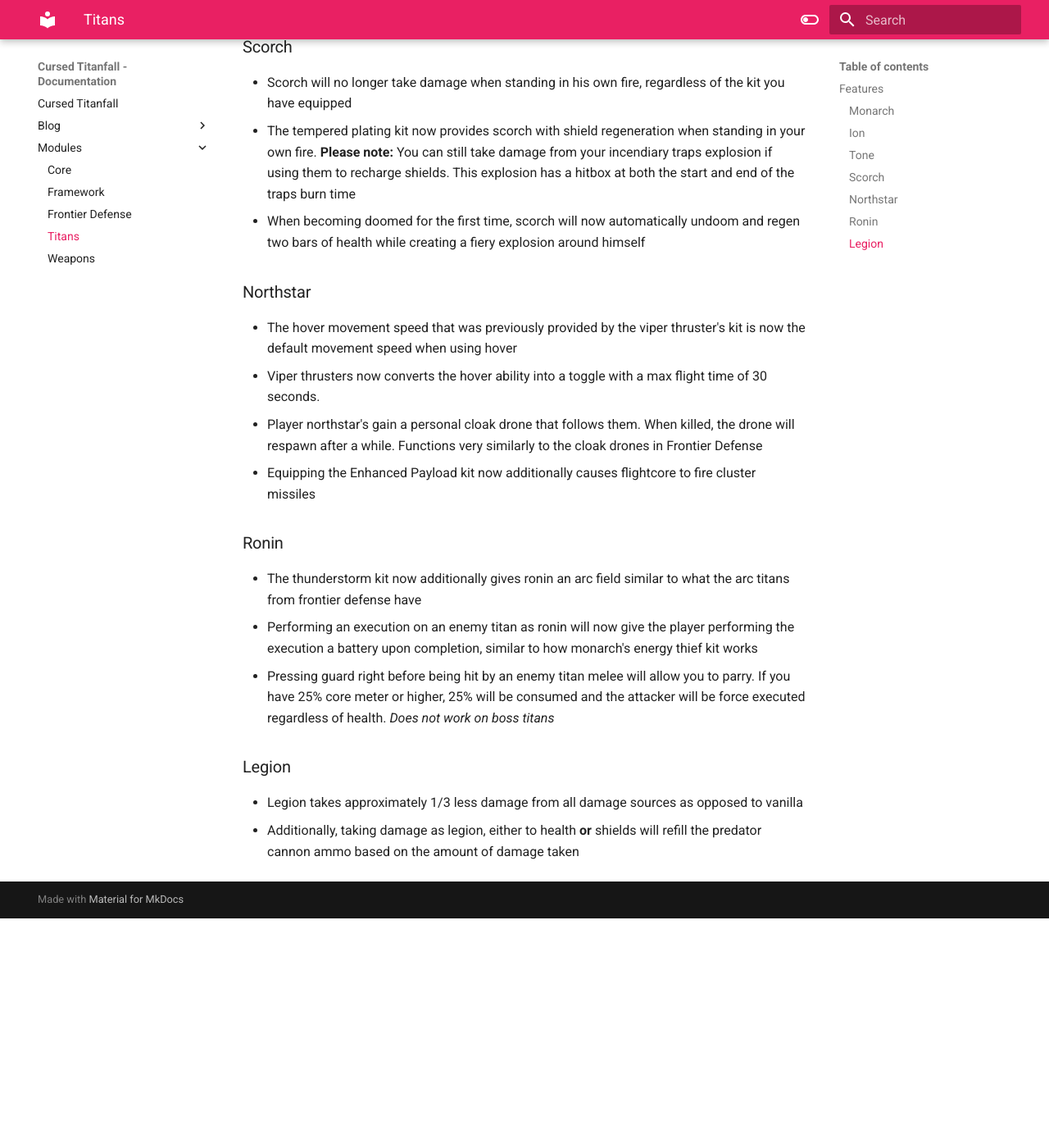
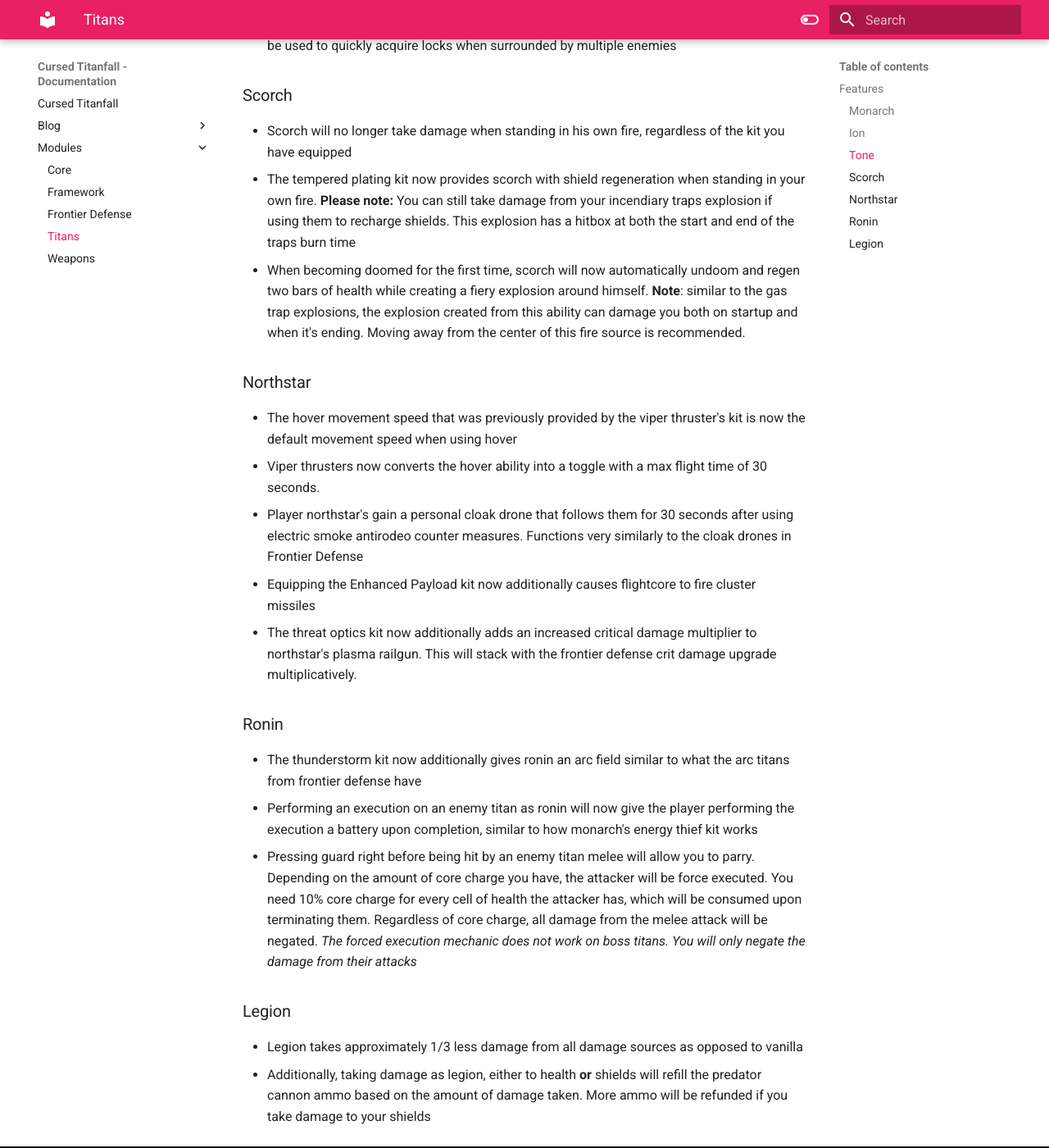
Before and after one commit to SDarkMagic/cursed-titanfall-docs, an MkDocs documentation site: the page built from docs/modules/Titans.md, in a window 1280 px wide and 1400 px high, scrolled down 1465 px. Shown: the whole window at 82% size. Built offline with MkDocs 1.6.1 and Material for MkDocs 9.7.7, drawn with Linux system fonts in a browser that asks for light colours; before the commit the page ends 2585 px from its top, so only the background shows below that; some of the changed text lies outside the part shown.

Commit message:
Update Docs

```diff
--- a/docs/modules/Titans.md
+++ b/docs/modules/Titans.md
@@ -14,22 +14,24 @@
 - Damage from energy weapons or electrical/arc sources is now absorbed and recharges Ion's energy meter
 - The `Split Shot Power` aegis upgrade now causes damaging enemies with the splitter rifle to refill Ion's energy
 - Ion no longer uses ammo. All shots fired from the primary weapon will instead drain from her energy pool. This may need to be later balanced further as it was designed around the FD aegis upgrades
+- Maintain default movement speed during the startup of laser core. While in the firing state for laser core, you are now able to use your dashes.
 ### Tone
 - Burst shot mod now has a max burst size of 12 shots
 - A small sonar pulse is created at the user's position when firing the tracker cannon. This can be used to quickly acquire locks when surrounded by multiple enemies
 ### Scorch
 - Scorch will no longer take damage when standing in his own fire, regardless of the kit you have equipped
 - The tempered plating kit now provides scorch with shield regeneration when standing in your own fire. **Please note:** You can still take damage from your incendiary traps explosion if using them to recharge shields. This explosion has a hitbox at both the start and end of the traps burn time
-- When becoming doomed for the first time, scorch will now automatically undoom and regen two bars of health while creating a fiery explosion around himself
+- When becoming doomed for the first time, scorch will now automatically undoom and regen two bars of health while creating a fiery explosion around himself. **Note**: similar to the gas trap explosions, the explosion created from this ability can damage you both on startup and when it's ending. Moving away from the center of this fire source is recommended.
 ### Northstar
 - The hover movement speed that was previously provided by the viper thruster's kit is now the default movement speed when using hover
 - Viper thrusters now converts the hover ability into a toggle with a max flight time of 30 seconds.
-- Player northstar's gain a personal cloak drone that follows them. When killed, the drone will respawn after a while. Functions very similarly to the cloak drones in Frontier Defense
+- Player northstar's gain a personal cloak drone that follows them for 30 seconds after using electric smoke antirodeo counter measures. Functions very similarly to the cloak drones in Frontier Defense
 - Equipping the Enhanced Payload kit now additionally causes flightcore to fire cluster missiles
+- The threat optics kit now additionally adds an increased critical damage multiplier to northstar's plasma railgun. This will stack with the frontier defense crit damage upgrade multiplicatively.
 ### Ronin
 - The thunderstorm kit now additionally gives ronin an arc field similar to what the arc titans from frontier defense have
 - Performing an execution on an enemy titan as ronin will now give the player performing the execution a battery upon completion, similar to how monarch's energy thief kit works
-- Pressing guard right before being hit by an enemy titan melee will allow you to parry. If you have 25% core meter or higher, 25% will be consumed and the attacker will be force executed regardless of health. *Does not work on boss titans*
+- Pressing guard right before being hit by an enemy titan melee will allow you to parry. Depending on the amount of core charge you have, the attacker will be force executed. You need 10% core charge for every cell of health the attacker has, which will be consumed upon terminating them. Regardless of core charge, all damage from the melee attack will be negated. *The forced execution mechanic does not work on boss titans. You will only negate the damage from their attacks*
 ### Legion
 - Legion takes approximately 1/3 less damage from all damage sources as opposed to vanilla
-- Additionally, taking damage as legion, either to health **or** shields will refill the predator cannon ammo based on the amount of damage taken
+- Additionally, taking damage as legion, either to health **or** shields will refill the predator cannon ammo based on the amount of damage taken. More ammo will be refunded if you take damage to your shields
```
Also changed, not shown: other parts of docs/modules/Titans.md (+1 -1 lines), docs/index.md (+17 -7 lines), docs/modules/Framework.md (+3 -0 lines), docs/modules/Weapons.md (+10 -4 lines).
